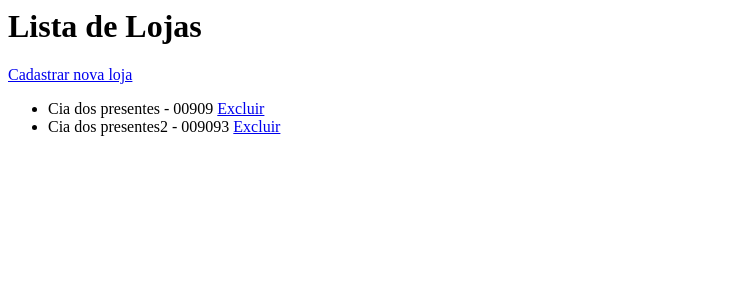
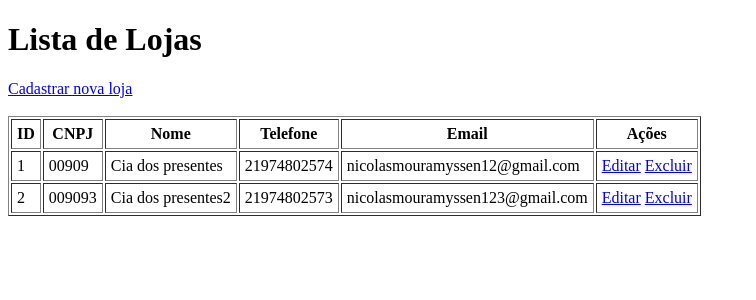
Before and after one commit to nicolasmouura/GestorPro, a Django app: page /lojas/ in a window 1280 px wide. Shown: the top 300 px of the page, without its empty margins (0-756 px from the left). Run offline with Django 5.2, Linux system fonts and the light colour scheme; data comes from the database, SQL or seed files in the repository; both versions use the stored data as it was after the commit.

Commit message:
att class loja1

```diff
--- a/loja_app/templates/loja_app/loja_form.html
+++ b/loja_app/templates/loja_app/loja_form.html
@@ -1,4 +1,4 @@
-<h1>Cadastrar Loja</h1>
+<h2>{% if form.instance.pk %}Editar Loja{% else %}Cadastrar Loja{% endif %}</h2>
 <form method="post">
     {% csrf_token %}
     {{ form.as_p }}
--- a/loja_app/templates/loja_app/loja_list.html
+++ b/loja_app/templates/loja_app/loja_list.html
@@ -1,12 +1,40 @@
-<h1>Lista de Lojas</h1>
-<a href="{% url 'cadastrar_loja' %}">Cadastrar nova loja</a>
-<ul>
-    {% for loja in lojas %}
-        <li>
-            {{ loja.nome }} - {{ loja.cnpj_loja }}
-            <a href="{% url 'excluir_loja' loja.id %}">Excluir</a>
-        </li>
-    {% empty %}
-        <li>Nenhuma loja cadastrada.</li>
-    {% endfor %}
-</ul>
+<!DOCTYPE html>
+<html>
+<head>
+    <title>Lista de Lojas</title>
+</head>
+<body>
+    <h1>Lista de Lojas</h1>
+
+    <a href="{% url 'cadastrar_loja' %}">Cadastrar nova loja</a>
+    <br><br>
+
+    {% if lojas %}
+        <table border="1" cellpadding="5">
+            <tr>
+                <th>ID</th>
+                <th>CNPJ</th>
+                <th>Nome</th>
+                <th>Telefone</th>
+                <th>Email</th>
+                <th>Ações</th>
+            </tr>
+            {% for loja in lojas %}
+                <tr>
+                    <td>{{ loja.id }}</td>
+                    <td>{{ loja.cnpj_loja }}</td>
+                    <td>{{ loja.nome }}</td>
+                    <td>{{ loja.telefone }}</td>
+                    <td>{{ loja.email }}</td>
+                    <td>
+                        <a href="{% url 'editar_loja' loja.pk %}">Editar</a>
+                        <a href="{% url 'excluir_loja' loja.id %}">Excluir</a>
+                    </td>
+                </tr>
+            {% endfor %}
+        </table>
+    {% else %}
+        <p>Nenhuma loja cadastrada.</p>
+    {% endif %}
+</body>
+</html>
--- a/loja_app/urls.py
+++ b/loja_app/urls.py
@@ -5,4 +5,6 @@ urlpatterns = [
     path('', views.lista_lojas, name='lista_lojas'),  # listar lojas
     path('cadastrar/', views.cadastrar_loja, name='cadastrar_loja'),  # cadastrar
     path('excluir/<int:pk>/', views.excluir_loja, name='excluir_loja'),  # excluir
+    path('editar/<int:pk>/', views.editar_loja, name='editar_loja'), #editar
+
 ]
--- a/loja_app/views.py
+++ b/loja_app/views.py
@@ -2,6 +2,7 @@ from django.shortcuts import render
 from django.shortcuts import render, get_object_or_404, redirect
 from .models import Loja
 from .forms import LojaForm
+from django.shortcuts import get_object_or_404
 
 # Create your views here.
 
@@ -34,3 +35,15 @@ def excluir_loja(request, pk):
             # se houver produtos ou vendas vinculados, mostra mensagem de erro
             return render(request, 'loja_app/loja_confirm_delete.html', {'loja': loja, 'erro': 'Não é possível excluir, existem produtos ou vendas vinculados.'})
     return render(request, 'loja_app/loja_confirm_delete.html', {'loja': loja})
+
+#Função Editar Loja
+def editar_loja(request, pk):
+    loja = get_object_or_404(Loja, pk=pk)  # busca a loja ou dá erro 404
+    if request.method == 'POST':
+        form = LojaForm(request.POST, instance=loja)  # edita a loja existente
+        if form.is_valid():
+            form.save()
+            return redirect('lista_lojas')
+    else:
+        form = LojaForm(instance=loja)  # abre o formulário preenchido com a loja
+    return render(request, 'loja_app/loja_form.html', {'form': form})
```
Also changed, not shown: db.sqlite3.
